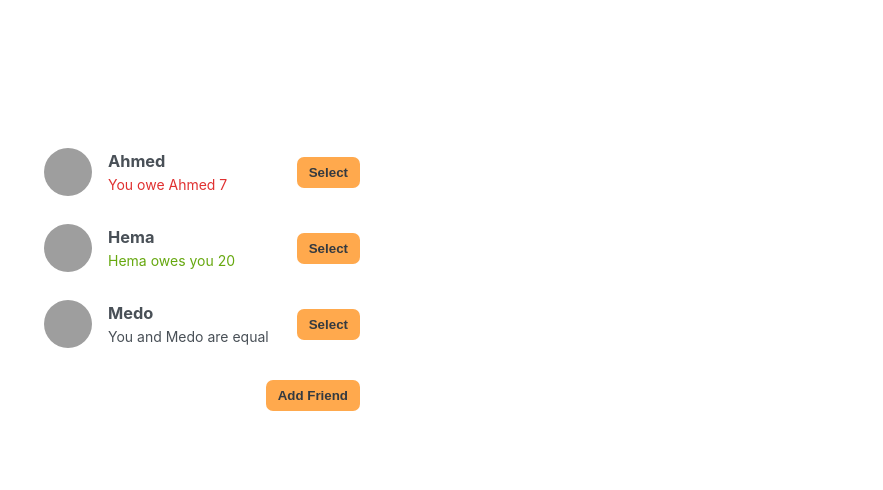
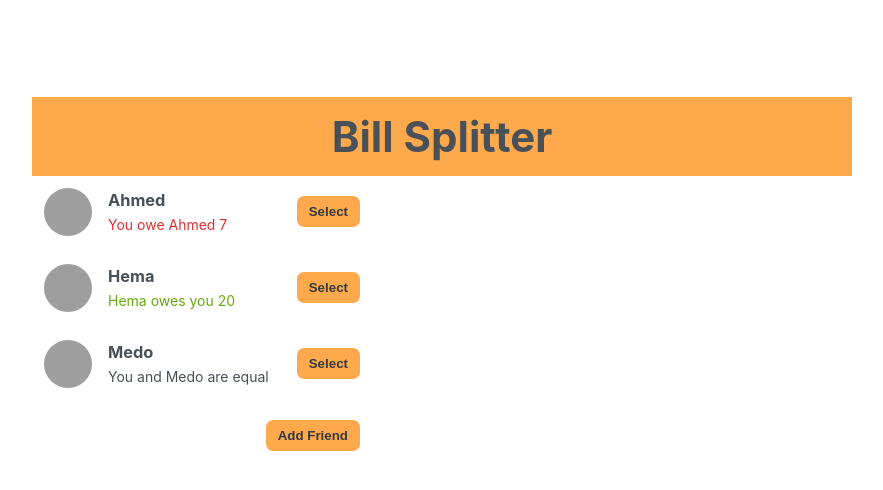
Before and after one commit to Mo2men7/Eat-n-Split, a React (Create React App) app: page / in a window 1280 px wide. Shown: the top 490 px of the page, without its empty margins (198-1081 px from the left). Built offline with nearby package versions, Linux system fonts and the light colour scheme; grey boxes are pictures that could not be loaded.

Commit message:
Creating a Header

```diff
--- a/src/App.js
+++ b/src/App.js
@@ -55,6 +55,8 @@ export default function App() {
   }
 
   return (
+    <>
+      <Header />
       <div className="app">
         <div className="sidebar">
           <FirendsList
@@ -74,7 +76,12 @@ export default function App() {
           />
         )}
       </div>
+    </>
   );
+}
+
+function Header() {
+  return <h1 className="header">Bill Splitter</h1>;
 }
 
 function Button({ children, onClick }) {
--- a/src/index.css
+++ b/src/index.css
@@ -31,6 +31,13 @@ body {
   grid-template-columns: 34rem 44rem;
   column-gap: 4rem;
   align-items: start;
+}
+
+.header {
+  background-color: var(--color-medium);
+  text-align: center;
+  font-size: 42px;
+  padding: 14px 5px;
 }
 
 .button {
```
Lines whose indentation alone changed are shown as unchanged.
